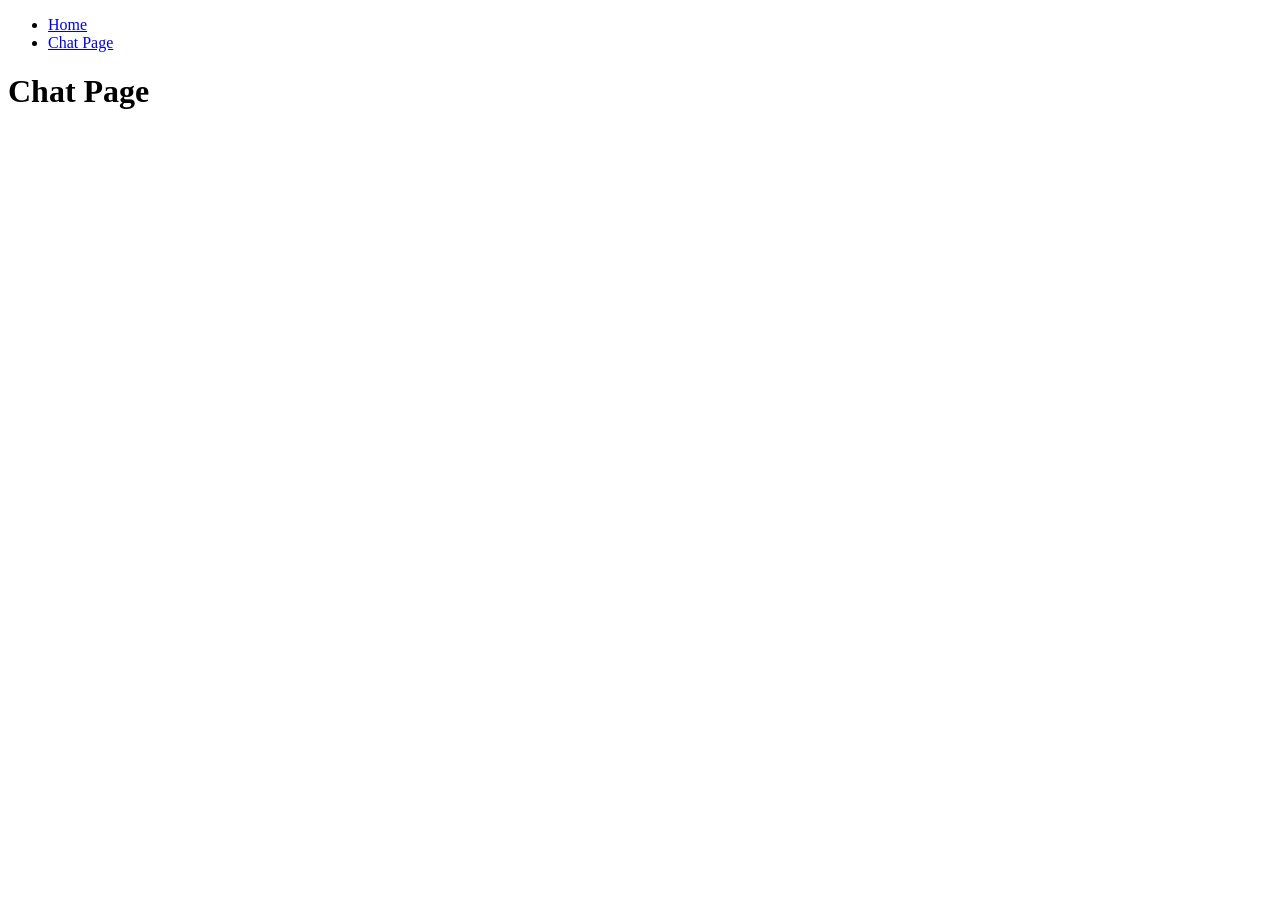
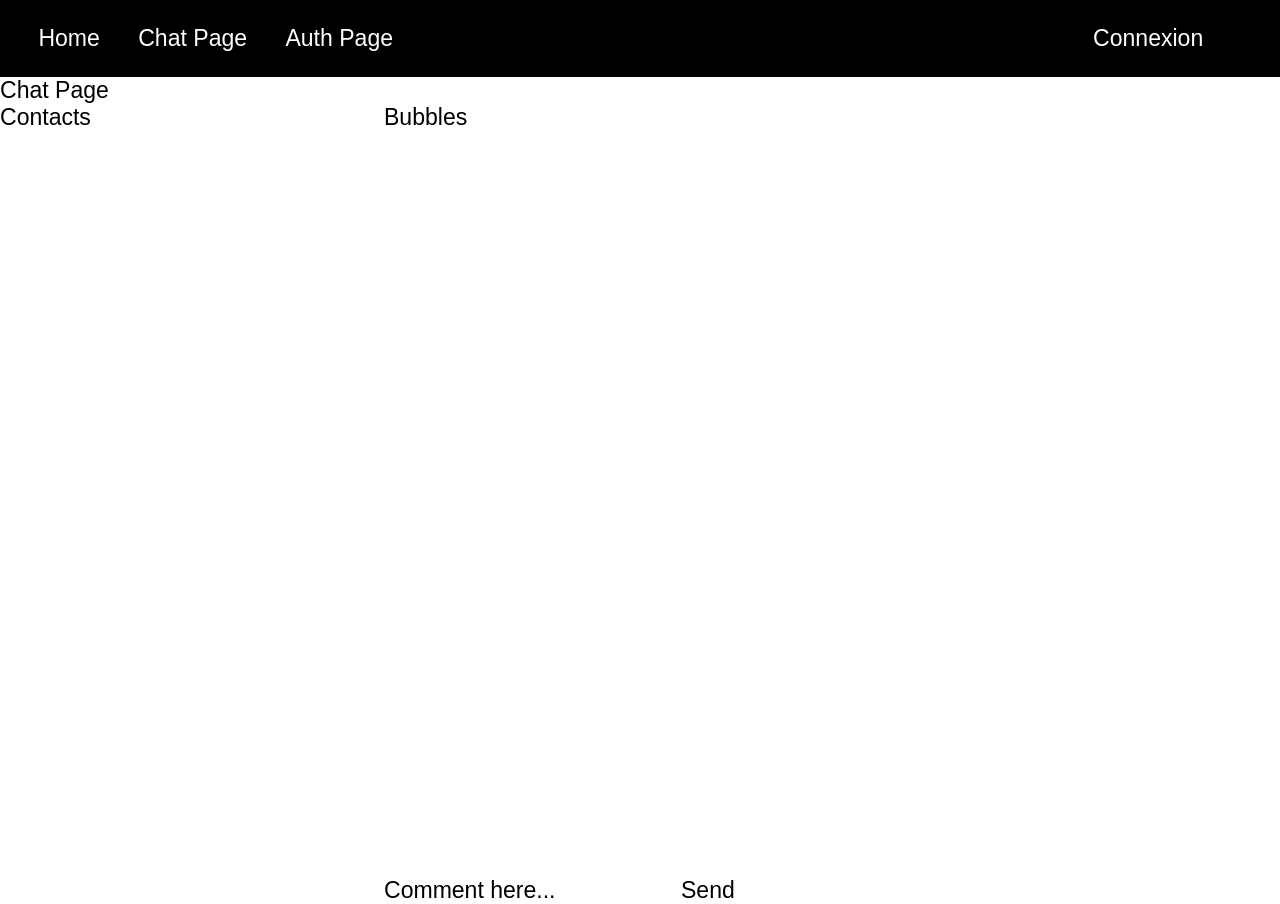
Before and after one commit to Deo012/LiveChat-repo, a React (Vite) app in the folder frontend/: page /chatsPage in a window 1280 px wide. Before the commit the page ends 800 px from the top, so only its background shows below. Built offline with nearby package versions, Linux system fonts and the light colour scheme.

Commit message:
Text can be added in the commenting area

```diff
--- /dev/null
+++ b/frontend/reset.css
@@ -0,0 +1,109 @@
+/***
+    The new CSS reset - version 1.11.2 (last updated 15.11.2023)
+    GitHub page: https://github.com/elad2412/the-new-css-reset
+***/
+
+/*
+    Remove all the styles of the "User-Agent-Stylesheet", except for the 'display' property
+    - The "symbol *" part is to solve Firefox SVG sprite bug
+    - The "html" element is excluded, otherwise a bug in Chrome breaks the CSS hyphens property (https://github.com/elad2412/the-new-css-reset/issues/36)
+ */
+*:where(:not(html, iframe, canvas, img, svg, video, audio):not(svg *, symbol *)) {
+    all: unset;
+    display: revert;
+}
+
+/* Preferred box-sizing value */
+*,
+*::before,
+*::after {
+    box-sizing: border-box;
+}
+
+/* Fix mobile Safari increase font-size on landscape mode */
+html {
+    -moz-text-size-adjust: none;
+    -webkit-text-size-adjust: none;
+    text-size-adjust: none;
+}
+
+/* Reapply the pointer cursor for anchor tags */
+a, button {
+    cursor: revert;
+}
+
+/* Remove list styles (bullets/numbers) */
+ol, ul, menu, summary {
+    list-style: none;
+}
+
+/* For images to not be able to exceed their container */
+img {
+    max-inline-size: 100%;
+    max-block-size: 100%;
+}
+
+/* removes spacing between cells in tables */
+table {
+    border-collapse: collapse;
+}
+
+/* Safari - solving issue when using user-select:none on the <body> text input doesn't working */
+input, textarea {
+    -webkit-user-select: auto;
+}
+
+/* revert the 'white-space' property for textarea elements on Safari */
+textarea {
+    white-space: revert;
+}
+
+/* minimum style to allow to style meter element */
+meter {
+    -webkit-appearance: revert;
+    appearance: revert;
+}
+
+/* preformatted text - use only for this feature */
+:where(pre) {
+    all: revert;
+    box-sizing: border-box;
+}
+
+/* reset default text opacity of input placeholder */
+::placeholder {
+    color: unset;
+}
+
+/* fix the feature of 'hidden' attribute.
+   display:revert; revert to element instead of attribute */
+:where([hidden]) {
+    display: none;
+}
+
+/* revert for bug in Chromium browsers
+   - fix for the content editable attribute will work properly.
+   - webkit-user-select: auto; added for Safari in case of using user-select:none on wrapper element*/
+:where([contenteditable]:not([contenteditable="false"])) {
+    -moz-user-modify: read-write;
+    -webkit-user-modify: read-write;
+    overflow-wrap: break-word;
+    -webkit-line-break: after-white-space;
+    -webkit-user-select: auto;
+}
+
+/* apply back the draggable feature - exist only in Chromium and Safari */
+:where([draggable="true"]) {
+    -webkit-user-drag: element;
+}
+
+/* Revert Modal native behavior */
+:where(dialog:modal) {
+    all: revert;
+    box-sizing: border-box;
+}
+
+/* Remove details summary webkit styles */
+::-webkit-details-marker {
+    display: none;
+}
--- a/frontend/src/App.jsx
+++ b/frontend/src/App.jsx
@@ -2,13 +2,15 @@ import React from "react";
 import { BrowserRouter, Route, Routes } from "react-router-dom"
 import AuthPage from "./pages/AuthPage";
 import ChatsPage from "./pages/ChatsPage";
+import HomePage from "./pages/HomePage";
 
 
 export default function App(){
   return(
     <BrowserRouter>
       <Routes>
-        <Route exact path="/" element = {<AuthPage />}/>
+        <Route exact path="/" element = {<HomePage />}/>
+        <Route path="/authPage" element = {<AuthPage />}/>
         <Route path="/chatsPage" element = {<ChatsPage />}/>
       </Routes>
     </BrowserRouter>
--- a/frontend/src/components/Navbar/NavbarElement.jsx
+++ b/frontend/src/components/Navbar/NavbarElement.jsx
@@ -1,15 +1,23 @@
 import React from "react";
-import { Link } from "react-router-dom";
+import { Link, Outlet} from "react-router-dom";
+import "../../../reset.css";
+import "./NavbarElementStyle.css";
+
 
 const NavBar = () => {
     return (
-        <div className = "navbar">
-            <nav className="navFirstPart">
+        <div className = "navbar-container">
+            <nav className="navbar">
                 <ul>
                     <li><Link to= "/">Home</Link></li>
                     <li><Link to= "/chatsPage">Chat Page</Link></li>
+                    <li><Link to= "/authPage">Auth Page</Link></li>
                 </ul>
+                <div>
+                    <li> <Link to= "/">Connexion</Link></li>
+                </div>
             </nav>
+            <Outlet/>
         </div>
     );
 };
--- /dev/null
+++ b/frontend/src/components/Navbar/NavbarElementStyle.css
@@ -0,0 +1,27 @@
+*{
+    font-size: 1.2rem;
+    font-family:Arial, Helvetica, sans-serif;
+}
+.navbar{
+    display: flex;
+    justify-content: space-between;
+    align-items: center;
+    height: 4rem;
+    background-color: black;
+    color: white;
+    padding: 2rem;
+}
+ul{
+    list-style: none;
+}
+li{
+    display: inline-block;
+    padding-right: 2rem;
+}
+.navbar-container a{
+    text-decoration: none;
+    transition: background-color 0.5s ease;
+}
+.navbar-container a:hover{
+    background-color: gray;
+}
--- a/frontend/src/pages/ChatsPage.jsx
+++ b/frontend/src/pages/ChatsPage.jsx
@@ -1,13 +1,79 @@
 import React from "react";
 import NavBar from "../components/Navbar/NavbarElement";
+import { useEffect } from "react";
+import "./ChatsPageStyle.css";
+import { createElement } from "react";
+import HomePage from "./HomePage";
+
+
 
 const ChatsPage = () => {
+    /*
+    useEffect(() =>{
+        const script = document.createElement("script");
+        script.src = HomePage;
+        script.async = true;
+        var bubbleArea = document.getElementsByClassName("bubble-area")[0];
+
+        document.body.appendChild(script);
+    }, []);
+    */
+
     return (
         <div>
             <NavBar />
             <h1>Chat Page</h1>
+            <div className="main">
+
+                <div className="contacts-area">
+                    <h1>Contacts</h1>
+                </div>
+
+                <div className="chat-area">
+                    <div className="bubble-area">
+                        <h1>Bubbles</h1>
+                    </div>
+                    <div className="commenting-area">
+                        <input type="text" className="comment-section" placeholder="Comment here..."/>
+                        <button className="sending-button" onClick={()=>getText(this)}>Send</button>
+                    </div>
+                </div>
+
+            </div>
         </div>
     );
 };
 
+function getText(page){
+    console.log("getText is called");
+    var commentSection = document.getElementsByClassName("comment-section")[0];
+    console.log(commentSection.value);
+    createBuble(commentSection.value);
+    commentSection.value = "";
+}
+
+function createBuble(text){
+    var makeDiv = document.createElement("div");
+    var containerDiv = document.createElement("div");
+    var bubbleArea = document.getElementsByClassName("bubble-area");
+
+    makeDiv.innerHTML = text;
+    makeDiv.style.backgroundColor = "blue";
+    makeDiv.style.maxWidth = "15rem";
+
+    containerDiv.className = "container";
+    containerDiv.style.display = "block";
+    containerDiv.style.backgroundColor = "red";
+
+    if(text.includes("1")){
+        makeDiv.style.marginLeft = "auto";
+    }
+    else if(text.includes("2")){
+        makeDiv.style.marginRight = "auto";
+    }
+    containerDiv.appendChild(makeDiv);
+
+    document.getElementsByClassName("bubble-area")[0].appendChild(containerDiv);
+}
+
 export default ChatsPage;
--- /dev/null
+++ b/frontend/src/pages/ChatsPageStyle.css
@@ -0,0 +1,25 @@
+.main{
+    display: flex;
+    width: 100vw;
+    height: 100vh;
+}
+.contacts-area{
+    display: flex;
+    flex-direction: column;
+    width: 30%;
+}
+.chat-area{
+    display: flex;
+    flex-direction: column;
+    flex-grow: 1;
+}
+.bubble-area{
+    flex-grow: 1;
+
+}
+.commenting-area{
+    display: flex;
+}
+.commenting-section{
+    width: 70%;
+}
--- /dev/null
+++ b/frontend/src/pages/HomePage.jsx
@@ -0,0 +1,14 @@
+import React from "react";
+import { Link } from "react-router-dom";
+import NavBar from "../components/Navbar/NavbarElement";
+
+const HomePage = () => {
+    return(
+        <div>
+            <NavBar />
+            <h1>Home Page</h1>
+        </div>
+    );
+}
+
+export default HomePage;
```
Also changed, not shown: frontend/src/pages/ChatsPageScript.js (added, +14 -0 lines).
